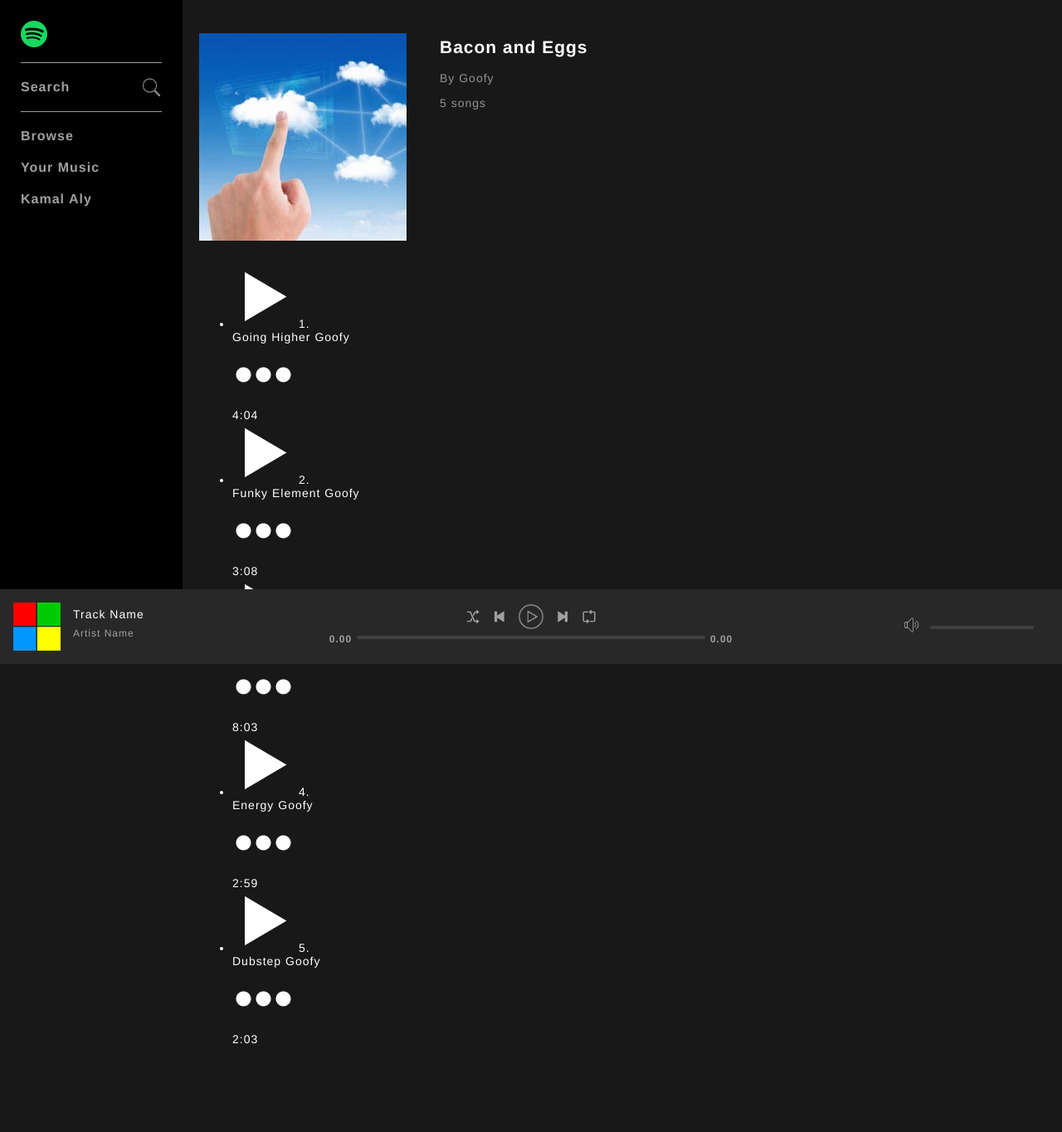
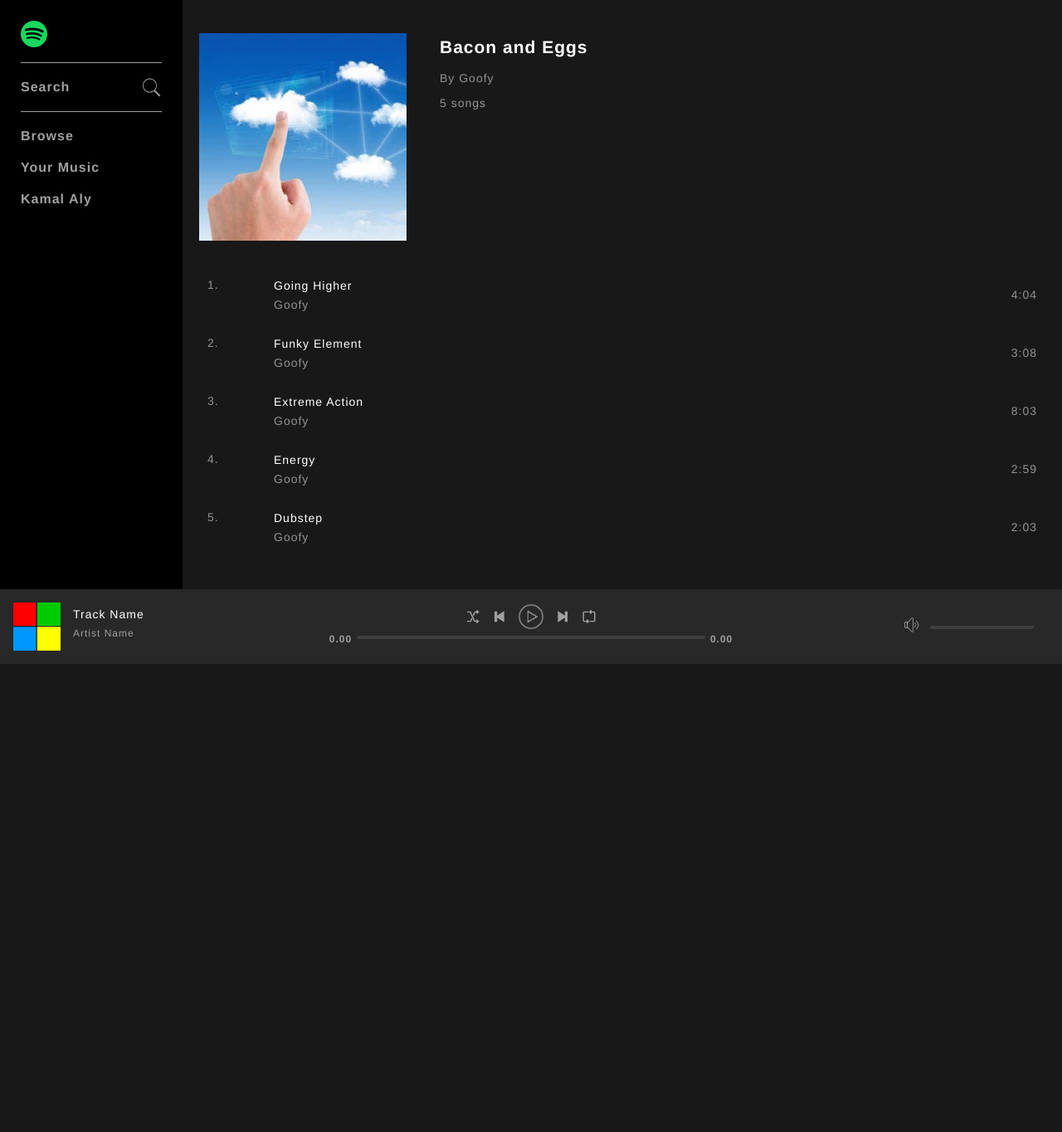
Before and after one commit to KamalAlyKamal/spotify-clone, a PHP site: page /album.php?id=1 in a window 1280 px wide. Shown: the whole page at 83% size. After the commit the page ends 800 px from the top, so only its background shows below. Run offline with PHP 8.4, Linux system fonts and the light colour scheme; the visitor is signed in with stand-in values (Sample User, id 1); data comes from the database, SQL or seed files in the repository.

Commit message:
Style songs list

```diff
--- a/album.php
+++ b/album.php
@@ -26,8 +26,8 @@
     </div>
 </div>
 
-<div class="trackListContainer">
-    <ul class="trackList">
+<div class="tracklistContainer">
+    <ul class="tracklist">
         <?php
             $songIdArray = $album->getSongIds();
 
@@ -36,7 +36,7 @@
                 $albumSong = new Song($con, $songId);
                 $albumArtist = $albumSong->getArtist();
 
-                echo    "<li class='trackListRow'>
+                echo    "<li class='tracklistRow'>
                             <div class='trackCount'>
                                 <img class='play' src='assets/images/Icons/play-white.png'>
                                 <span class='trackNumber'>$count.</span>
--- a/assets/css/style.css
+++ b/assets/css/style.css
@@ -319,6 +319,88 @@ body {
     color: #939393;
     font-weight: 200;
 }
+
+.tracklist {
+    padding: 0;
+}
+
+.tracklistRow {
+    height: 40px;
+    padding: 15px 10px;
+    list-style: none;
+    display: flex;
+    align-items: center;
+}
+
+.tracklistRow:hover {
+    background-color: #282828;
+}
+
+.tracklistRow span {
+    color: #939393;
+    font-weight: 200;
+}
+
+.tracklistRow .trackCount {
+    width: 8%;
+    float: left;
+    align-self: flex-start;
+}
+
+.tracklistRow .trackCount img {
+    width: 20px;
+    visibility: hidden;
+    position: absolute;
+    cursor: pointer;
+}
+
+.tracklistRow:hover .trackCount img {
+    visibility: visible;
+}
+
+.tracklistRow .trackCount span {
+    visibility: visible;
+}
+
+.tracklistRow:hover .trackCount span {
+    visibility: hidden;
+}
+
+.tracklistRow .trackInfo {
+    width: 75%;
+    float: left;
+}
+
+.tracklistRow .trackInfo span {
+    display: block;
+}
+
+.tracklistRow .trackInfo .trackName {
+    color: #FFF;
+    margin-bottom: 7px;
+}
+
+.tracklistRow .trackOptions {
+    width: 5%;
+    float: left;
+    text-align: right;
+}
+
+.tracklistRow .trackOptions img {
+    width: 15px;
+    visibility: hidden;
+    cursor: pointer;
+}
+
+.tracklistRow:hover .trackOptions img {
+    visibility: visible;
+}
+
+.tracklistRow .trackDuration {
+    width: 12%;
+    float: left;
+    text-align: right;
+}
 /***************************** MAIN CONTAINER END *****************************/
 
 /***************************** TOP CONTAINER END *****************************/
```
